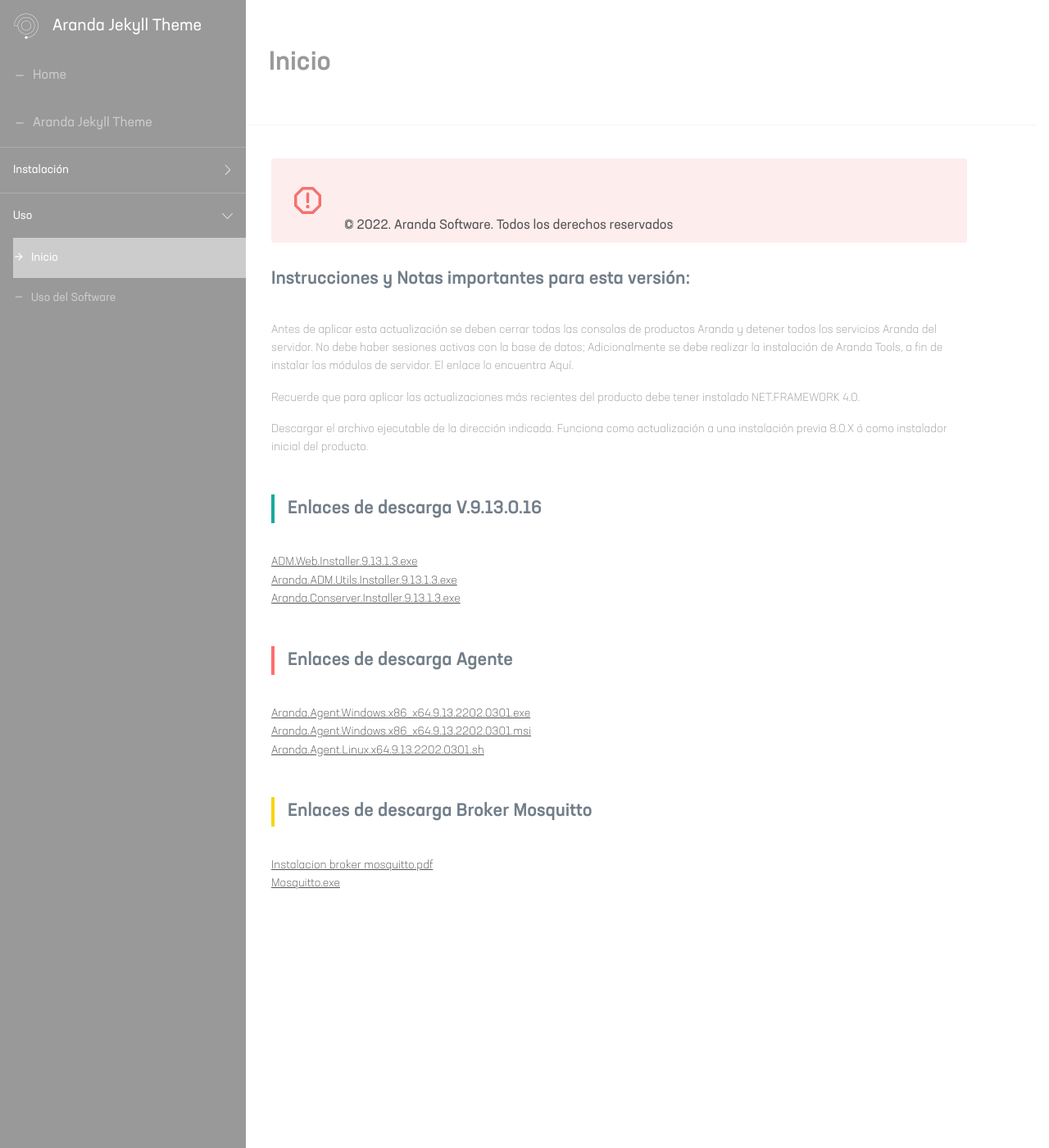
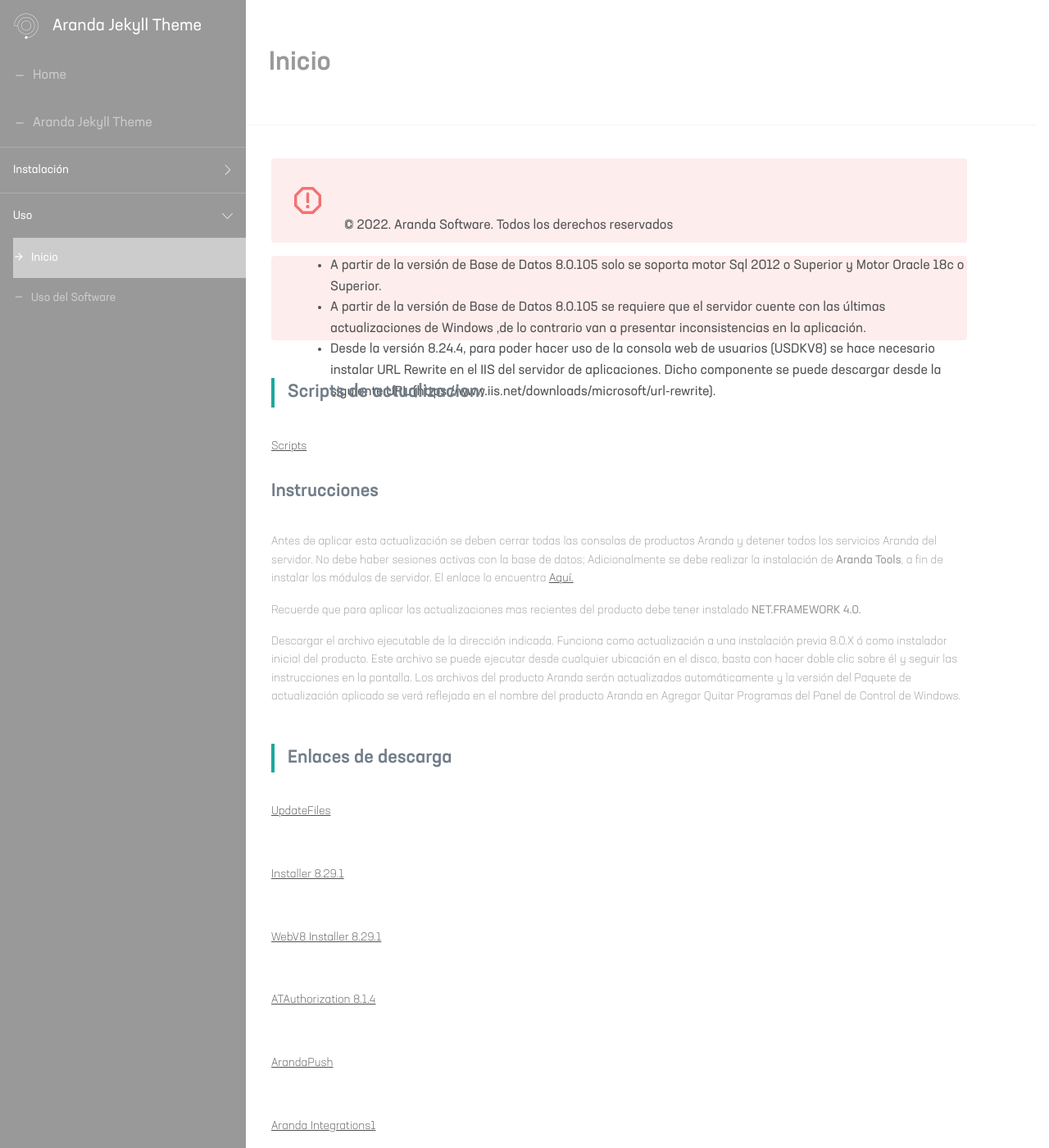
Before and after one commit to Nats85/Manuales-Aranda-Apis, a Jekyll site: the page built from docs/2.1-inicio.md, in a window 1280 px wide and 1400 px high. Shown: the whole window at 82% size. Built offline with Jekyll 4.4.1, drawn with Linux system fonts in a browser that asks for light colours; some of the changed text lies outside the part shown.

Commit message:
Update 2.1-inicio.md

```diff
--- a/docs/2.1-inicio.md
+++ b/docs/2.1-inicio.md
@@ -7,36 +7,63 @@
 layout: apis
 ---
 
-####  Instrucciones y Notas importantes para esta versión:
 
-Antes de aplicar esta actualización se deben cerrar todas las consolas de productos Aranda y detener todos los servicios Aranda del servidor. No debe haber sesiones activas con la base de datos; Adicionalmente se debe realizar la instalación de Aranda Tools, a fin de instalar los módulos de servidor. El enlace lo encuentra Aquí.
-
-Recuerde que para aplicar las actualizaciones más recientes del producto debe tener instalado NET.FRAMEWORK 4.0.
-
-Descargar el archivo ejecutable de la dirección indicada. Funciona como actualización a una instalación previa 8.0.X ó como instalador inicial del producto.
+> - A partir de la versión de Base de Datos 8.0.105 solo se soporta motor Sql 2012 o Superior y Motor Oracle 18c o Superior.
+> - A partir de la versión de Base de Datos 8.0.105  se requiere que el servidor cuente con las últimas actualizaciones de Windows ,de lo contrario van a presentar inconsistencias en la aplicación.
+> - Desde la versión 8.24.4, para poder hacer uso de la consola web de usuarios (USDKV8) se hace necesario instalar URL Rewrite en el IIS del servidor de aplicaciones. Dicho componente se puede descargar desde la siguiente URL (https://www.iis.net/downloads/microsoft/url-rewrite).
 
 
-#  Enlaces de descarga V.9.13.0.16
+#  Scripts de actualizacion:
 
-[ADM.Web.Installer.9.13.1.3.exe](https://arandasoft.com/)
-<br>
-[Aranda.ADM.Utils.Installer.9.13.1.3.exe](https://arandasoft.com/)
-<br>
-[Aranda.Conserver.Installer.9.13.1.3.exe](https://arandasoft.com/)
+[Scripts](https://download.arandasoft.com/UTILIDADES/Scrips_asdk/Script.zip)
 
-##  Enlaces de descarga Agente
+####  Instrucciones
 
-[Aranda.Agent.Windows.x86_x64.9.13.2202.0301.exe](https://arandasoft.com/)
-<br>
-[Aranda.Agent.Windows.x86_x64.9.13.2202.0301.msi](https://arandasoft.com/)
-<br>
-[Aranda.Agent.Linux.x64.9.13.2202.0301.sh](https://arandasoft.com/)
+Antes de aplicar esta actualización se deben cerrar todas las consolas de productos Aranda y detener todos los servicios Aranda del servidor. No debe haber sesiones activas con la base de datos; Adicionalmente se debe realizar la instalación de **Aranda Tools**, a fin de instalar los módulos de servidor. El enlace lo encuentra [Aquí.](http://corp.arandasoft.com:5554/kb2/KnowledgebaseArticle10195.aspx)
+
+Recuerde que para aplicar las actualizaciones mas recientes del producto debe tener instalado  **NET.FRAMEWORK 4.0.**
+
+Descargar el archivo ejecutable de la dirección indicada. Funciona como actualización a una instalación previa 8.0.X ó como instalador inicial del producto. Este archivo se puede ejecutar desde cualquier ubicación en el disco, basta con hacer doble clic sobre él y seguir las instrucciones en la pantalla. Los archivos del producto Aranda serán actualizados automáticamente y la versión del Paquete de actualización aplicado se verá reflejada en el nombre del producto Aranda en Agregar Quitar Programas del Panel de Control de Windows.
 
 
-###  Enlaces de descarga Broker Mosquitto
-[Instalacion broker mosquitto.pdf](https://arandasoft.com/)
+#  Enlaces de descarga
+
+[UpdateFiles](http://temp.arandasoft.com/kb/temp/UTILIDADES/UpdateFiles.rar)
+
 <br>
-[Mosquitto.exe](https://arandasoft.com/)
+
+[Installer 8.29.1](download.arandasoft.com/wp-1/aranda-8/ASDKW/Aranda.ASDK.Web.Installer_8.29.1.exe)
+
+<br>
+
+[WebV8 Installer 8.29.1](download.arandasoft.com/wp-1/aranda-8/ASDKW/Aranda.ASDK.WebV8.Installer_8.29.1.exe)
+
+<br>
+
+[ATAuthorization 8.1.4](download.arandasoft.com/wp-1/aranda-8/AUTHORIZATION/ATAuthorization_8.1.4.exe)
+
+<br>
+
+[ArandaPush](download.arandasoft.com/wp-1/aranda-8/AP/ArandaPush_8.0.5.exe)
+
+<br>
+
+[Aranda Integrations1](download.arandasoft.com/wp-1/aranda-8/AIWS/Aranda Integrations1.1.msi)
+
+<br>
+
+###  Enlaces de descargaActualización de base de datos:
+
+Versión DB mínima requerida para el presente update / instalador: DB 8.0.143
+
+##  Prerrequisitos:
+
+Aranda CMDB versión 8.0.X
+<br>
+asc@arandasoft.com
+<br>
+Aranda Software Corporation
+
 
 <br>
 
```
